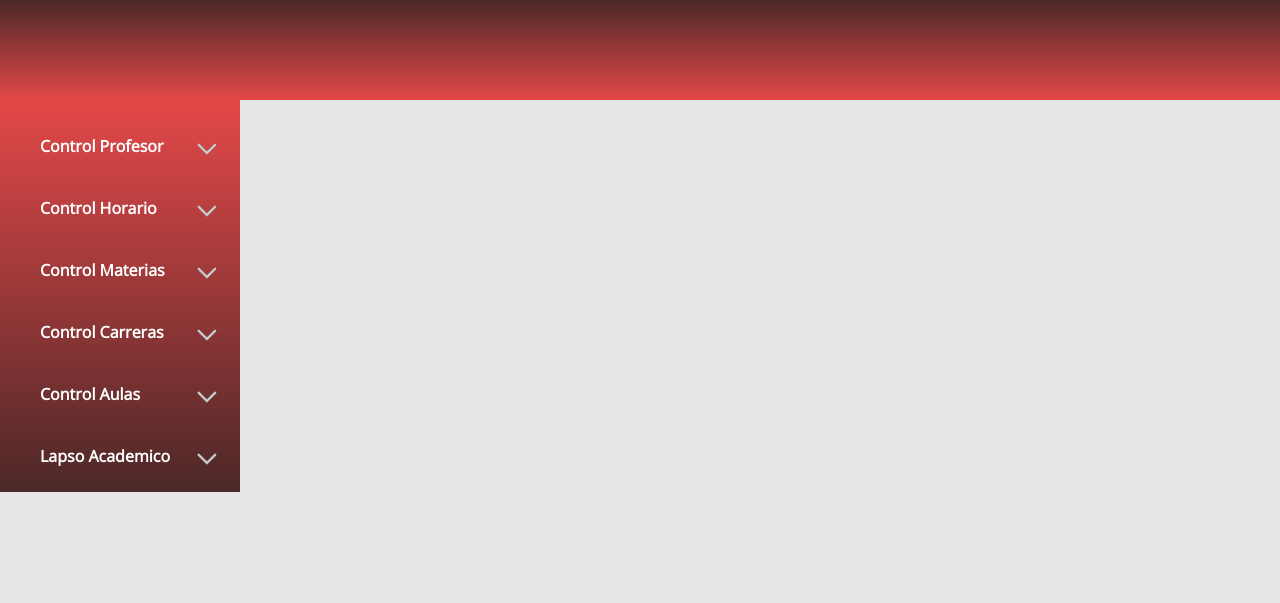
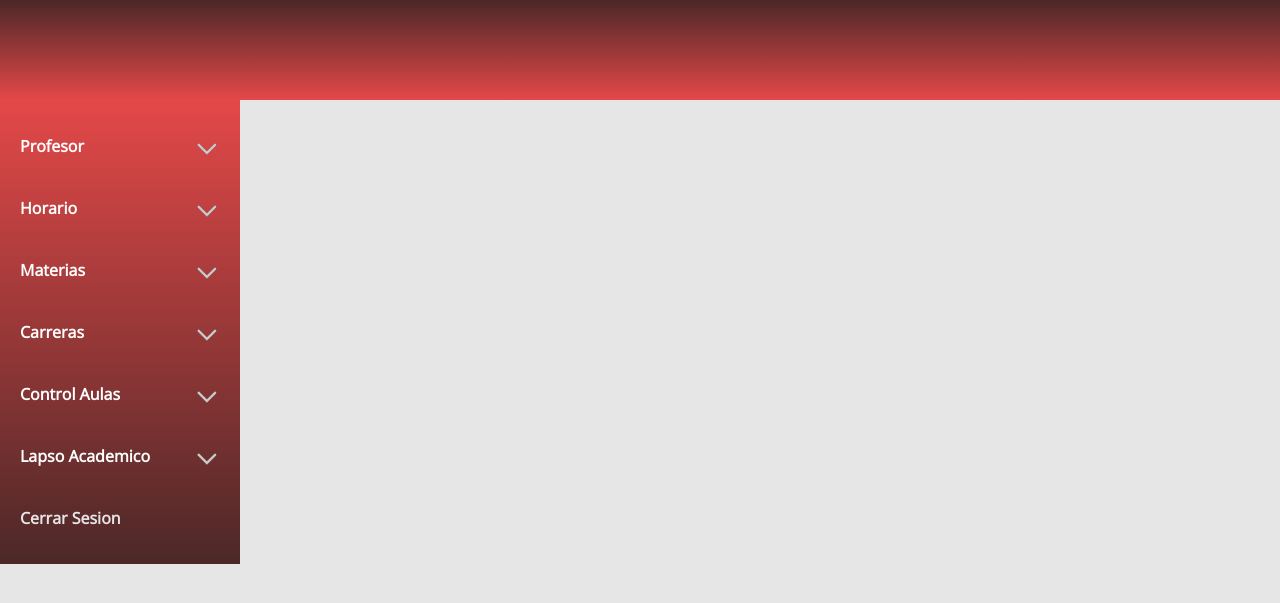
Before and after one commit to TheOzcuro/proyecto, a PHP site: page /vista/administrador.php in a window 1280 px wide. Shown: the top 603 px of the page. Run offline with PHP 8.4, Linux system fonts and the light colour scheme; the visitor is signed in with stand-in values (Sample User, id 1); style sheets or scripts are compiled from the project's sources.

Commit message:
Menu Lateral v0.3 Solucionando Bugs y animando las opciones de los submenus

```diff
--- a/vista/administrador.php
+++ b/vista/administrador.php
@@ -18,68 +18,90 @@ if (isset($_SESSION["usuario"])==false) {
         <div class="header">
         </div>
         <div class="slide-menu">
-            <div class="principal-menu" onclick="AnimationPrincipalMenu(0)">
-            <h4>Control Profesor</h4>
-            <img src="css/img/arrow_down.png" alt="" id="arrow_down">
+            <div class="principal-menu" >
+            <div class="h4-container" onclick="AnimationPrincipalMenu(0)">
+            <h4>Profesor</h4>
+            </div>
+            <img src="css/img/arrow_down.png" alt="" id="arrow_down" onclick="AnimationPrincipalMenu(0)">
                 <div class="submenu">
                     <ul>
-                        <li>Registrar</li>
-                        <li>Disponibilidad</li>
-                        <li>Editar Datos</li>
+                        <a href="#regprofesor"><li id="registrarProfesor">Registrar</li><div class="borderline"></div></a>
+                        <a href="#disprofesor"><li id="disponibilidadProfesor">Disponibilidad</li> <div class="borderline"></div></a>
+                        <a href="#editprofesor"><li id="editarProfesor">Editar Datos</li> <div class="borderline"></div></a>
                     </ul>
                 </div>
             </div>
-            <div class="principal-menu" onclick="AnimationPrincipalMenu(1)">
-            <h4>Control Horario</h4>
-            <img src="css/img/arrow_down.png" alt="" id="arrow_down">
+            <div class="principal-menu">
+            <div class="h4-container" onclick="AnimationPrincipalMenu(1)">
+                <h4>Horario</h4>
+            </div>
+
+            <img src="css/img/arrow_down.png" alt="" id="arrow_down" onclick="AnimationPrincipalMenu(1)">
             <div class="submenu">
                     <ul>
-                        <li>Crear Horario</li>
-                        <li>Editar Horario</li>
-                        <li>Imprimir</li>
+                        <a href="#reghorario"><li id="registrarHorario">Crear Horario</li><div class="borderline"></div></a>
+                        <a href="#edithorario"><li id="editarHorario">Editar Horario</li><div class="borderline"></div></a>
+                        <a href="#imphorario"><li id="ImprimirHorario">Imprimir</li><div class="borderline"></div></a>
                     </ul>
                 </div>
             </div>
-            <div class="principal-menu" onclick="AnimationPrincipalMenu(2)">
-            <h4>Control Materias</h4>
-            <img src="css/img/arrow_down.png" alt="" id="arrow_down">
+            <div class="principal-menu">
+            <div class="h4-container" onclick="AnimationPrincipalMenu(2)">
+                <h4>Materias</h4>
+            </div>
+            <img src="css/img/arrow_down.png" alt="" id="arrow_down" onclick="AnimationPrincipalMenu(2)">
             <div class="submenu">
                     <ul>
-                        <li>Crear Materias</li>
-                        <li>Editar Materias</li>
+                        <a href="#regmateria"><li id="registrarMateria">Crear Materias</li><div class="borderline"></div></a>
+                        <a href="#editmateria"><li id="editarMateria">Editar Materias</li><div class="borderline"></div></a>
                     </ul>
                 </div>
             </div>
-            <div class="principal-menu" onclick="AnimationPrincipalMenu(3)">
-            <h4>Control Carreras</h4>
-            <img src="css/img/arrow_down.png" alt="" id="arrow_down">
+            <div class="principal-menu">
+            <div class="h4-container" onclick="AnimationPrincipalMenu(3)">
+                <h4>Carreras</h4>
+            </div>
+
+            <img src="css/img/arrow_down.png" alt="" id="arrow_down" onclick="AnimationPrincipalMenu(3)">
             <div class="submenu">
                     <ul>
-                        <li>Crear Carreras</li>
-                        <li>Editar Carreras</li>
+                        <a href="#regcarreras"><li id="registrarCarreras">Crear Carreras</li><div class="borderline"></div></a>
+                        <a href="#editcarreras"><li id="editarCarreras">Editar Carreras</li><div class="borderline"></div></a>
                     </ul>
                 </div>
             </div>
-            <div class="principal-menu" onclick="AnimationPrincipalMenu(4)">
-            <h4>Control Aulas</h4>
-            <img src="css/img/arrow_down.png" alt="" id="arrow_down">
+            <div class="principal-menu">
+            <div class="h4-container" onclick="AnimationPrincipalMenu(4)">
+                <h4>Control Aulas</h4>
+            </div>
+
+            <img src="css/img/arrow_down.png" alt="" id="arrow_down" onclick="AnimationPrincipalMenu(4)">
             <div class="submenu">
                     <ul>
-                        <li>Crear Aulas</li>
-                        <li>Editar Aulas</li>
+                        <a href="#regaulas"><li id="registrarAulas">Crear Aulas</li><div class="borderline"></div></a>
+                        <a href="#editaulas"><li id="editarAulas">Editar Aulas</li><div class="borderline"></div></a>
                     </ul>
                 </div>
             </div>
-            <div class="principal-menu" onclick="AnimationPrincipalMenu(5)">
-            <h4>Lapso Academico</h4>
-            <img src="css/img/arrow_down.png" alt="" id="arrow_down">
+            <div class="principal-menu">
+
+            <div class="h4-container" onclick="AnimationPrincipalMenu(5)">
+                <h4>Lapso Academico</h4>
+            </div>
+            <img src="css/img/arrow_down.png" alt="" id="arrow_down" onclick="AnimationPrincipalMenu(5)">
             <div class="submenu">
                     <ul>
-                        <li>Iniciar Lapso Academico</li>
-                        <li>Inserte Texto</li>
-                        <li>Inserte Texto</li>
+                        <a href=""><li>Iniciar Lapso Academico</li><div class="borderline"></div></a>
+                        <a href=""><li>Inserte Texto</li><div class="borderline"></div></a>
+                        <a href=""><li>Inserte Texto</li><div class="borderline"></div></a>
                     </ul>
                 </div>
+            </div>
+            <div class="principal-menu">
+                <div class="h4-container">
+                <a href="logout.php"><h4>Cerrar Sesion</h4></a>
+                </div>
+
             </div>
         </div>
         <div class="contend">
--- a/vista/css/administrador.css
+++ b/vista/css/administrador.css
@@ -7,12 +7,16 @@ body {
   padding: 0;
   margin: 0;
   font-family: Open Sans, sans-serif;
+  position: relative;
+  z-index: -100;
 }
 
 .grid-container {
   display: grid;
   grid-template-columns: repeat(4, 1fr);
   grid-auto-rows: minmax(100px, auto);
+  position: relative;
+  z-index: -100;
 }
 
 .header {
@@ -23,23 +27,33 @@ body {
 .contend {
   grid-column: 2/5;
   position: relative;
+  z-index: -100;
 }
 
 .slide-menu {
   grid-column: 1/2;
   width: 200px;
   padding: 10px 20px;
+  height: 100%;
   color: white;
   background-image: linear-gradient(to bottom, #e44848, #1e1e1e 130%);
+  position: relative;
+  z-index: -2;
 }
 .slide-menu .principal-menu {
   position: relative;
   padding: 5px 20px;
   margin-top: 20px;
   cursor: pointer;
+  position: relative;
+  z-index: -1;
 }
 .slide-menu h4 {
   display: inline;
+}
+.slide-menu .h4-container {
+  margin-left: -20px;
+  width: 200px;
 }
 .slide-menu #arrow_down {
   width: 35px;
@@ -61,40 +75,34 @@ body {
   transition-timing-function: ease;
   max-height: 0px;
   overflow: hidden;
+  position: relative;
+  z-index: 100;
 }
 .slide-menu .submenu li {
   padding: 5px 5px;
-  cursor: pointer;
 }
 
 ul {
   list-style: none;
 }
 
-.boderline {
+.borderline {
   background-color: transparent;
   transition-property: transform, width, background;
   transition-duration: 0.2s;
   transition-timing-function: ease;
+  margin-top: -3px;
   height: 3px;
-  width: 0.1px;
-  text-align: center;
-  margin: auto;
+  width: 1px;
 }
 
 a {
   text-decoration: none;
   color: #e6e6e6;
-  display: inline-block;
-  text-align: center;
-  height: 35px;
-  width: auto;
-  font-size: 20px;
 }
-a:hover > .boderline {
-  transform: scaleX(100);
-  width: 1px;
-  background-color: #f0eeee;
+a:hover > .borderline {
+  background-color: white;
+  width: 150px;
 }
 
 .profesor-container {
--- a/vista/css/administrador.sass
+++ b/vista/css/administrador.sass
@@ -6,29 +6,44 @@ body
     padding: 0
     margin: 0
     font-family: Open Sans, sans-serif
+    position: relative
+    z-index: -100
 .grid-container
     display: grid
     grid-template-columns: repeat(4,1fr)
     grid-auto-rows: minmax(100px,auto)
+    position: relative
+    z-index: -100
 .header
     background-image: linear-gradient(to top, rgb(228, 72, 72),rgb(30, 30, 30) 130%)
     grid-column: 1/5
 .contend
     grid-column: 2/5
     position: relative
+    z-index: -100
 .slide-menu
     grid-column: 1/2
     width: 200px
     padding: 10px 20px
+    height: 100%
     color: white
     background-image: linear-gradient(to bottom, rgb(228, 72, 72),rgb(30, 30, 30) 130%)
+    position: relative
+    z-index: -2
     .principal-menu
         position: relative
         padding: 5px 20px
         margin-top: 20px
         cursor: pointer
+        position: relative
+        z-index: -1
     h4
         display: inline
+    .h4-container
+        margin-left:-20px
+        width: 200px
+
+
     #arrow_down
         width: 35px
         height: 35px
@@ -48,33 +63,29 @@ body
         transition-timing-function: ease
         max-height: 0px
         overflow: hidden
+        position: relative
+        z-index: 100
+
     .submenu li
         padding: 5px 5px
-        cursor: pointer
 ul
     list-style: none
 
-.boderline
+.borderline
     background-color: transparent
     transition-property: transform, width, background
     transition-duration: .2s
     transition-timing-function: ease
+    margin-top: -3px
     height: 3px
-    width:0.1px
-    text-align: center
-    margin: auto
+    width:1px
 a
     text-decoration: none
     color: rgb(230,230,230)
-    display: inline-block
-    text-align: center
-    height: 35px
-    width: auto
-    font-size: 20px
-    &:hover>.boderline
-        transform: scaleX(100)
-        width: 1px
-        background-color: rgb(240, 238, 238)
+    &:hover>.borderline
+        background-color: white
+        width: 150px
+
 
 .profesor-container
     display: none
--- a/vista/js/admin.js
+++ b/vista/js/admin.js
@@ -136,15 +136,15 @@ function ValidateNumeros(input){
     })
 }
 //--------------------------------------------FUNCIONES--------------------------------
-/*
-document.getElementById("materia").addEventListener("click", function(){
+
+//----------------------------------------EJECUTAR FUNCIONES------------------------------------
+document.getElementById("registrarMateria").addEventListener("click", function(){
     AppearsAndDissapear("materia-container","profesor-container","aula-container","flex")})
-document.getElementById("profesor").addEventListener("click", function(){
+document.getElementById("registrarProfesor").addEventListener("click", function(){
     AppearsAndDissapear("profesor-container","materia-container","aula-container","grid")})
-document.getElementById("aula").addEventListener("click", function(){
+document.getElementById("registrarAulas").addEventListener("click", function(){
     AppearsAndDissapear("aula-container","profesor-container","materia-container","flex")})
-*/
-//----------------------------------------EJECUTAR FUNCIONES------------------------------------
+
 ValidateTexto('primer_nombre');
 ValidateTexto('segundo_nombre');
 ValidateTexto('primer_apellido');
```
Also changed, not shown: 1 other file.
